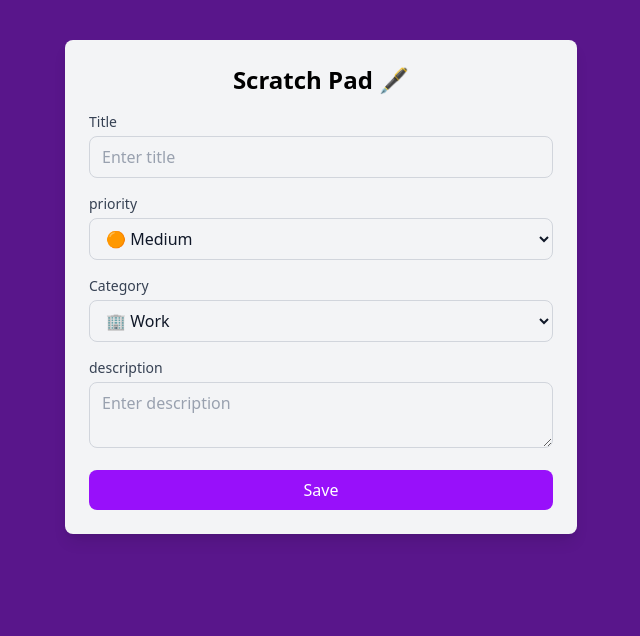
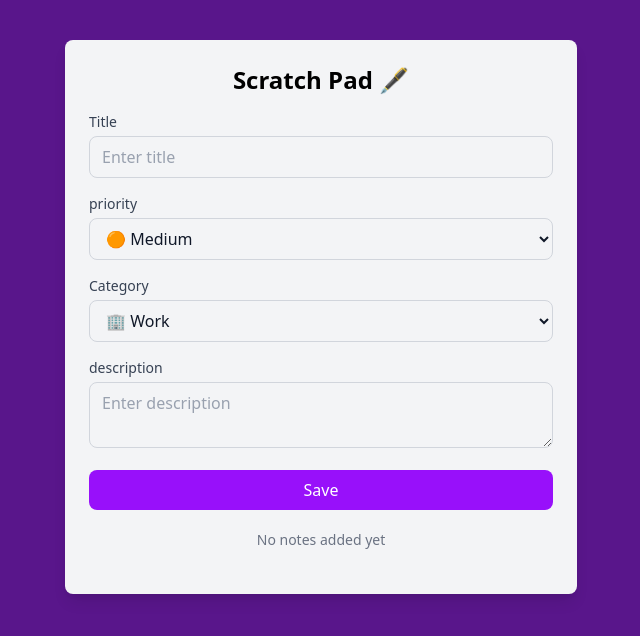
Before and after one commit to EslamKamel89/Scratchpad, a React (Vite) app: page / in a window 1280 px wide. Shown: the top 636 px of the page, without its empty margins (319-959 px from the left). Built offline with nearby package versions, Linux system fonts and the light colour scheme.

Commit message:
feat(ui): add empty state for notes list - Show "No notes added yet" message when list is empty

```diff
--- a/src/App.tsx
+++ b/src/App.tsx
@@ -15,6 +15,11 @@ function App() {
             <NoteCard note={n} />
           </li>
         ))}
+        {!notes.length && (
+          <p className="my-5 w-full text-center text-sm text-gray-500">
+            No notes added yet
+          </p>
+        )}
       </ul>
     </div>
   );
```
